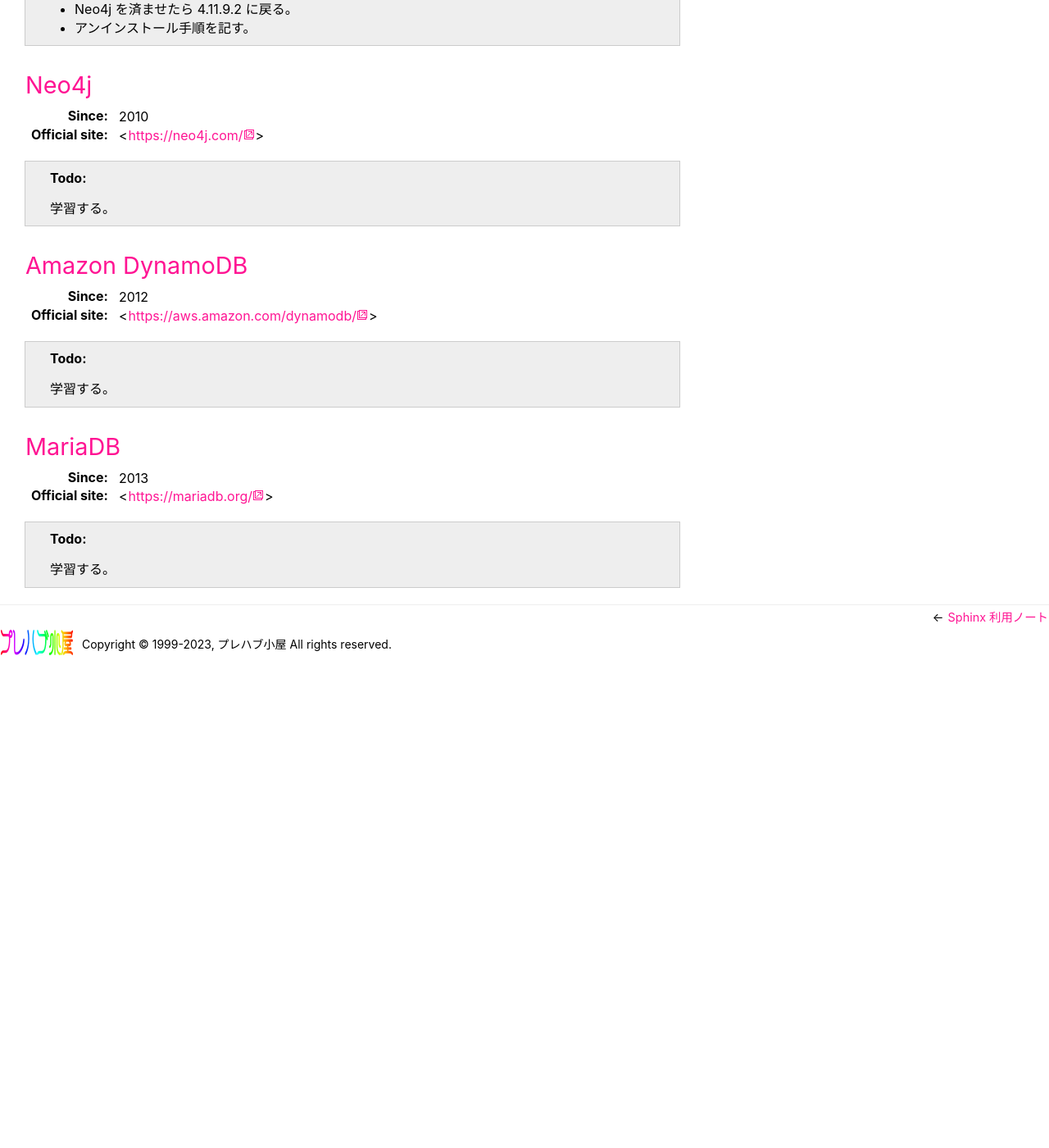
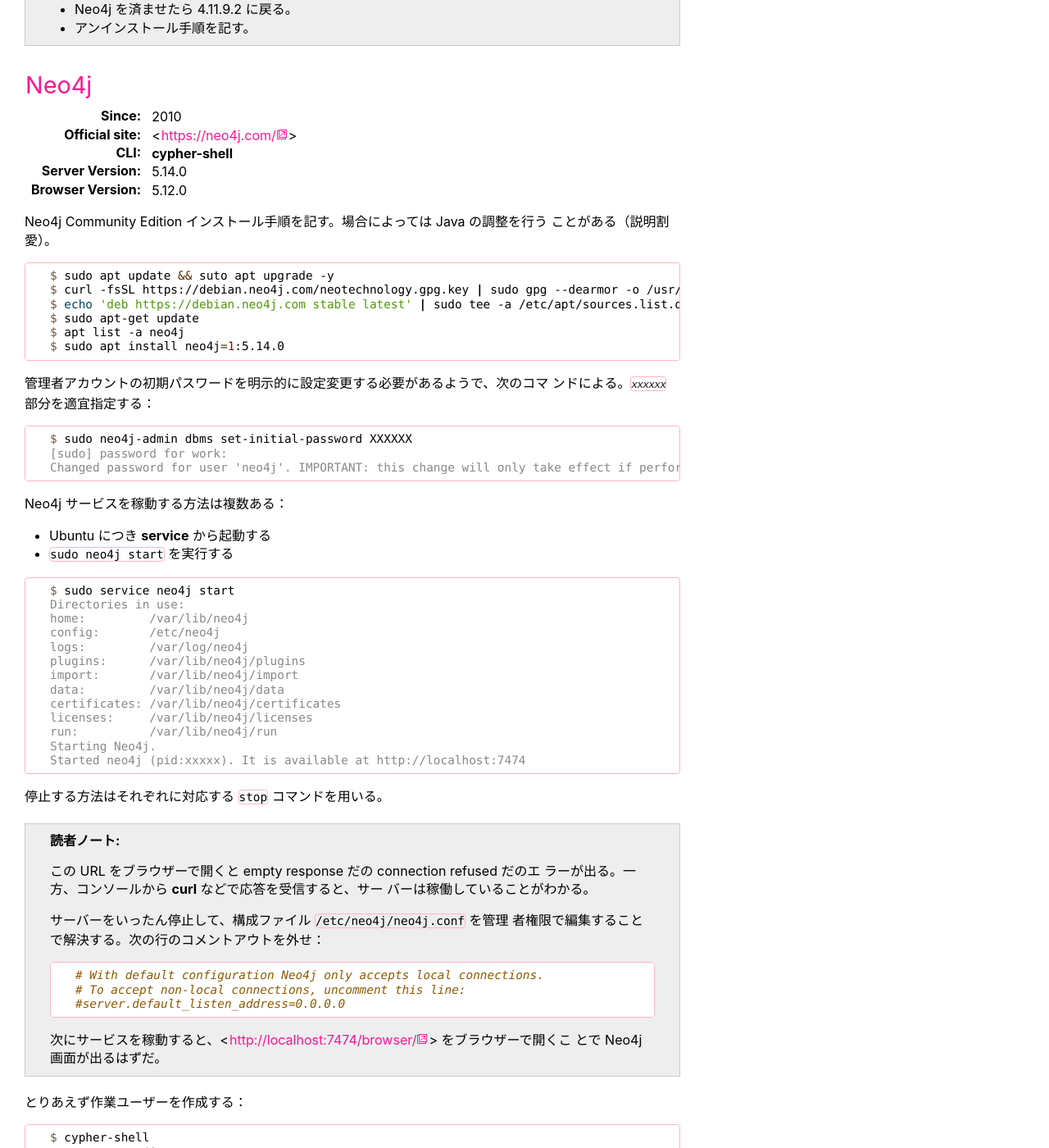
Before and after one commit to showa-yojyo/minibook, a Sphinx documentation site: the page built from source/database.rst, in a window 1280 px wide and 1400 px high, scrolled down 5869 px. Shown: the whole window at 82% size. Built offline with Sphinx 7.4.7, drawn with Linux system fonts in a browser that asks for light colours; before the commit the page ends 6671 px from its top, so only the background shows below that; some of the changed text lies outside the part shown.

Commit message:
database: fill Neo4j section [skip ci]

```diff
--- a/source/database.rst
+++ b/source/database.rst
@@ -306,8 +306,109 @@
 
 :Since: 2010
 :Official site: <https://neo4j.com/>
+:CLI: :program:`cypher-shell`
+:Server Version: 5.14.0
+:Browser Version: 5.12.0
 
-.. todo:: 学習する。
+Neo4j Community Edition インストール手順を記す。場合によっては Java の調整を行う
+ことがある（説明割愛）。
+
+.. code:: console
+
+   $ sudo apt update && suto apt upgrade -y
+   $ curl -fsSL https://debian.neo4j.com/neotechnology.gpg.key | sudo gpg --dearmor -o /usr/share/keyrings/neo4j.gpg
+   $ echo 'deb https://debian.neo4j.com stable latest' | sudo tee -a /etc/apt/sources.list.d/neo4j.list
+   $ sudo apt-get update
+   $ apt list -a neo4j
+   $ sudo apt install neo4j=1:5.14.0
+
+管理者アカウントの初期パスワードを明示的に設定変更する必要があるようで、次のコマ
+ンドによる。:samp:`{XXXXXX}` 部分を適宜指定する：
+
+.. code:: console
+
+   $ sudo neo4j-admin dbms set-initial-password XXXXXX
+   [sudo] password for work:
+   Changed password for user 'neo4j'. IMPORTANT: this change will only take effect if performed before the database is started for the first time.
+
+Neo4j サービスを稼動する方法は複数ある：
+
+* Ubuntu につき :program:`service` から起動する
+* ``sudo neo4j start`` を実行する
+
+.. code:: console
+
+   $ sudo service neo4j start
+   Directories in use:
+   home:         /var/lib/neo4j
+   config:       /etc/neo4j
+   logs:         /var/log/neo4j
+   plugins:      /var/lib/neo4j/plugins
+   import:       /var/lib/neo4j/import
+   data:         /var/lib/neo4j/data
+   certificates: /var/lib/neo4j/certificates
+   licenses:     /var/lib/neo4j/licenses
+   run:          /var/lib/neo4j/run
+   Starting Neo4j.
+   Started neo4j (pid:xxxxx). It is available at http://localhost:7474
+
+停止する方法はそれぞれに対応する ``stop`` コマンドを用いる。
+
+.. admonition:: 読者ノート
+
+   この URL をブラウザーで開くと empty response だの connection refused だのエ
+   ラーが出る。一方、コンソールから :program:`curl` などで応答を受信すると、サー
+   バーは稼働していることがわかる。
+
+   サーバーをいったん停止して、構成ファイル :file:`/etc/neo4j/neo4j.conf` を管理
+   者権限で編集することで解決する。次の行のコメントアウトを外せ：
+
+   .. code:: shell
+
+      # With default configuration Neo4j only accepts local connections.
+      # To accept non-local connections, uncomment this line:
+      #server.default_listen_address=0.0.0.0
+
+   次にサービスを稼動すると、<http://localhost:7474/browser/> をブラウザーで開くこ
+   とで Neo4j 画面が出るはずだ。
+
+とりあえず作業ユーザーを作成する：
+
+.. code:: console
+
+   $ cypher-shell
+   username: neo4j
+   password:
+   Connected to Neo4j using Bolt protocol version 5.4 at neo4j://localhost:7687 as user neo4j.
+   Type :help for a list of available commands or :exit to exit the shell.
+   Note that Cypher queries must end with a semicolon.
+   neo4j@neo4j> create user XXXXXXXX set password YYYYYYY change not required;
+   0 rows
+   neo4j@neo4j> :exit
+
+   Bye!
+
+作業ユーザーが用意できたらブラウザーで作業する。上述の URL を開いて Neo4j の画面
+が出たら作業ユーザーでログインしろ。:guilabel:`User database` を
+:guilabel:`neo4j` に合わせろ。Neo4j Browser Guides を素直に全部読め。構文の詳細
+を理解するのは後回しにして、ツールの使い方に慣れろ。
+
+.. tip::
+
+   Neo4j Browser でよく実行するコマンドを :guilabel:`Save as Faivorite` しておく
+   のがよい。
+
+   * ``MATCH (n) RETURN n``
+   * ``MATCH (n) DETACH DELETE n``
+
+ガイドを追えたら接続を解除してブラウザーを閉じてよい。
+
+次に `Neo4j Tutorial <https://www.tutorialspoint.com/neo4j/>`__ もこなしてみる。
+若干古いバージョン向けの教材らしく、コマンドの一部は書き改めないと動作しない。こ
+れを調べながら動作させつつ進め。
+
+アンインストール手順は ``sudo apt uninstall neo4j`` 実行とファイルシステムの整頓
+でいいか。
 
 Amazon DynamoDB
 ======================================================================
```
